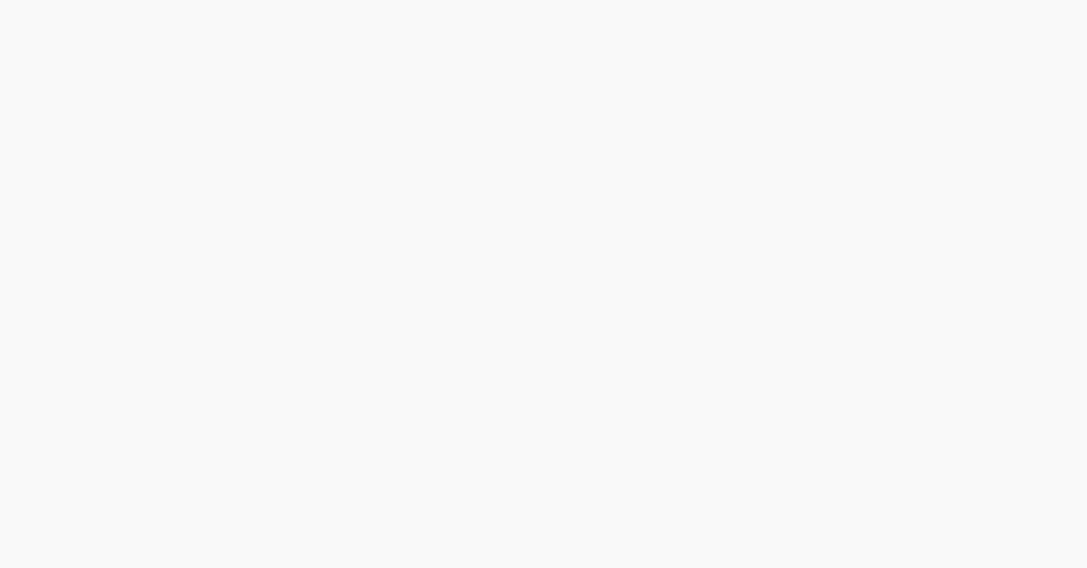
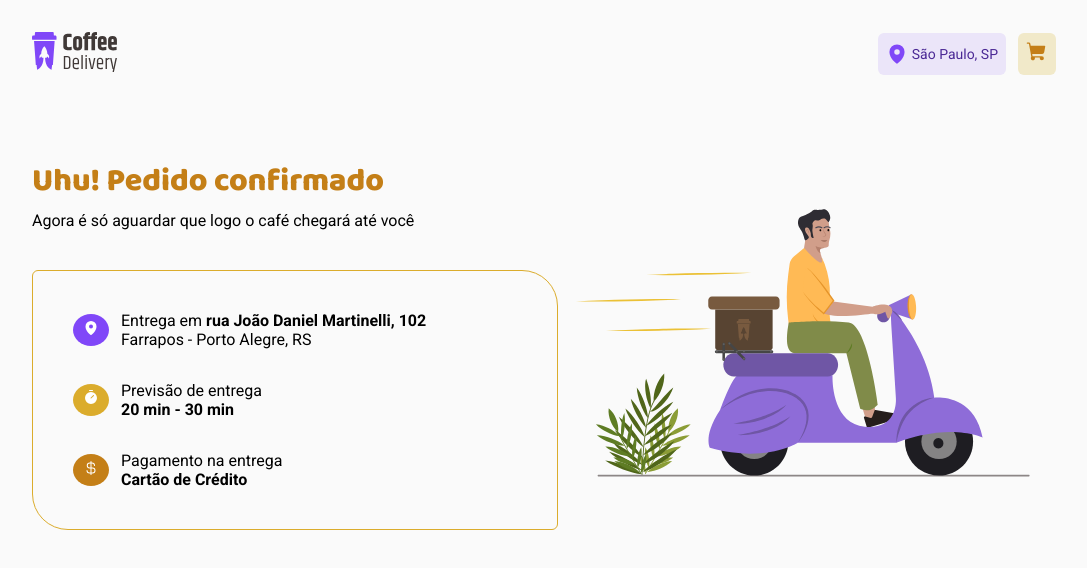
Before and after one commit to Vinicius-SO/Coffee-Delivery, a React (Vite) app: page /sucess in a window 1280 px wide. Before the commit this address had no page. Shown: the top 568 px of the page, without its empty margins (96-1183 px from the left). Built offline with nearby package versions, Linux system fonts and the light colour scheme.

Commit message:
Sucess Page

```diff
--- a/src/Pages/Cart/Components/TotalValues/index.tsx
+++ b/src/Pages/Cart/Components/TotalValues/index.tsx
@@ -3,10 +3,30 @@
 import { TotalContainer } from "./styles";
 import { ShoppingCartContext } from "../../../../context/ShoppingCartContext";
 
+import { ToastContainer, toast } from 'react-toastify';
+import 'react-toastify/dist/ReactToastify.css';
+
+
 export function TotalValues () {
+
+    const {cart} = useContext(ShoppingCartContext)
+
+    const showToastMessage = () => {
+        toast.success("Success !", {
+          className: "toast-message",
+            position: "top-left",
+            autoClose: 2000,
+            hideProgressBar: false,
+            closeOnClick: true,
+            pauseOnHover: true,
+            draggable: true,
+            progress: undefined,
+            // theme: "dark",
+        });
+      };
+
     const freteValue = 3.33
 
-    const {cart} = useContext(ShoppingCartContext)
     const {getCartSum} = useCart()
 
     const [cartSum, setCartSum] = useState<number>(0)
@@ -19,6 +39,7 @@
 
     const intlFormat = new Intl.NumberFormat('pt-BR', {minimumFractionDigits:2})
     return(
+
         <TotalContainer>
             <div>
                 <div>
@@ -34,7 +55,20 @@
                     <span>R$ {intlFormat.format(freteValue + cartSum)}</span>
                 </div>
             </div>
-            <button>
+            <ToastContainer
+                position="top-left"
+                autoClose={5000}
+                hideProgressBar={false}
+                newestOnTop={false}
+                closeOnClick
+                rtl={false}
+                pauseOnFocusLoss
+                draggable
+                pauseOnHover
+                // theme="dark"
+            />
+
+            <button onClick={showToastMessage}>
                 Confirmar Pedido
             </button>
         </TotalContainer>
--- a/src/Pages/Cart/Components/TotalValues/styles.ts
+++ b/src/Pages/Cart/Components/TotalValues/styles.ts
@@ -30,6 +30,37 @@
         line-height: 130%; /* 1.625rem */
     }
 
+    .toast-message {
+        position: absolute;
+        height: 5rem;
+        width: 20rem;
+        font-size: 1rem;
+        display: flex;
+        justify-content: space-between;
+
+        .Toastify__toast-icon {
+            -webkit-margin-end: 10px;
+            margin-inline-end: 10px;
+            width: 16px;
+            -ms-flex-negative: 0;
+            flex-shrink: 0;
+            display: -ms-flexbox;
+            display: flex;
+        }
+
+        button{
+            align-items: center;
+            justify-content: center;
+            margin-top: .5rem;
+            width: fit-content;
+            height: 1.5rem;
+            padding: 0 1.25rem;
+
+
+
+        }
+    }
+
     button{
         width: 100%;
         padding: 0.725rem 0.5rem;
--- /dev/null
+++ b/src/Pages/Sucess/index.tsx
@@ -0,0 +1,52 @@
+import { Clock, CurrencyDollar, MapPin, Timer } from "phosphor-react";
+import { Header } from "../../components/Header";
+import illustration from "../../assets/Illustration.svg"
+import { Circle, SucessContainer } from "./style";
+
+export function Sucess (){
+    return(
+        <>
+            <Header/>
+            <SucessContainer>
+                <section>
+                    <h2>Uhu! Pedido confirmado</h2>
+                    <span className="Subtitle">Agora é só aguardar que logo o café chegará até você</span>
+
+                    <div className="container">
+                        <div className="wrapper">
+                            <Circle color="purple-500">
+                                <MapPin weight="fill"/>
+                            </Circle>
+                            <div>
+                                <span>Entrega em <strong>rua João Daniel Martinelli, 102</strong></span>
+                                <div>Farrapos - Porto Alegre, RS</div>
+                            </div>
+                        </div>
+
+                        <div className="wrapper">
+                            <Circle color="yellow-500">
+                                <Timer weight="fill"/>
+                            </Circle>
+                            <div>
+                                <span>Previsão de entrega</span>
+                                <div><strong>20 min - 30 min</strong></div>
+                            </div>
+                        </div>
+
+                        <div className="wrapper">
+                            <Circle color="yellow-800">
+                                <CurrencyDollar weight="fill"/>
+                            </Circle>
+                            <div>
+                                <span>Pagamento na entrega</span>
+                                <div><strong>Cartão de Crédito</strong></div>
+                            </div>
+                        </div>
+                    </div>
+                </section>
+                <img src={illustration} alt="" />
+            </SucessContainer>
+        </>
+
+    )
+}
--- /dev/null
+++ b/src/Pages/Sucess/style.ts
@@ -0,0 +1,70 @@
+import styled from "styled-components";
+
+type circleProps = {
+    color: 'yellow-500' | 'purple-500' | 'yellow-800'
+
+}
+
+export const SucessContainer = styled.article`
+    display: flex;
+    justify-content: space-between;
+    margin-top: 5rem;
+
+    h2{
+        color: ${props=>props.theme['yellow-800']};
+        /* Title/Title L */
+        font-family: 'Baloo 2';
+        font-size: 2rem;
+        font-weight: 800;
+        margin-bottom: 0.25rem;
+
+    }
+
+    .subtitle{
+        color: var(--base-subtitle, #403937);
+        /* Text/Regular L */
+        font-family: Roboto;
+        font-size: 1.25rem;
+        font-weight: 400;
+    }
+
+    .container{
+        display: flex;
+        width: 32.875rem;
+        padding: 2.5rem;
+        flex-direction: column;
+        align-items: flex-start;
+        gap: 2rem;
+        margin-top: 2.5rem;
+
+
+        border-radius: 0.375rem 2.25rem;
+        border: 1px solid #DBAC2C;
+    }
+
+
+    .wrapper{
+        display: flex;
+        align-items: center;
+
+    }
+
+
+`
+
+
+export const Circle= styled.div<circleProps>`
+
+    width: 2.25rem;
+    height: 2rem;
+    border-radius: 100%;
+    background: ${props=>props.theme[props.color]};
+    color: ${props=>props.theme.white};
+
+    font-weight: bold;
+    display: flex;
+    justify-content: center;
+    align-items: center;
+    padding-bottom:.2rem ;
+    margin-right: .75rem;
+`
--- a/src/Router.tsx
+++ b/src/Router.tsx
@@ -1,12 +1,14 @@
 import { Route, Routes } from "react-router-dom";
 import { Cart } from "./Pages/Cart";
 import { Home } from "./Pages/Home";
+import { Sucess } from "./Pages/Sucess";
 
 export function Router(){
     return(
         <Routes>
             <Route path="/" element={<Home/>}/>
             <Route path="/cart" element={<Cart/>}/>
+            <Route path="/sucess" element={<Sucess/>}/>
             <Route/>
         </Routes>
     )
```
Also changed, not shown: src/assets/Illustration.svg (added).
